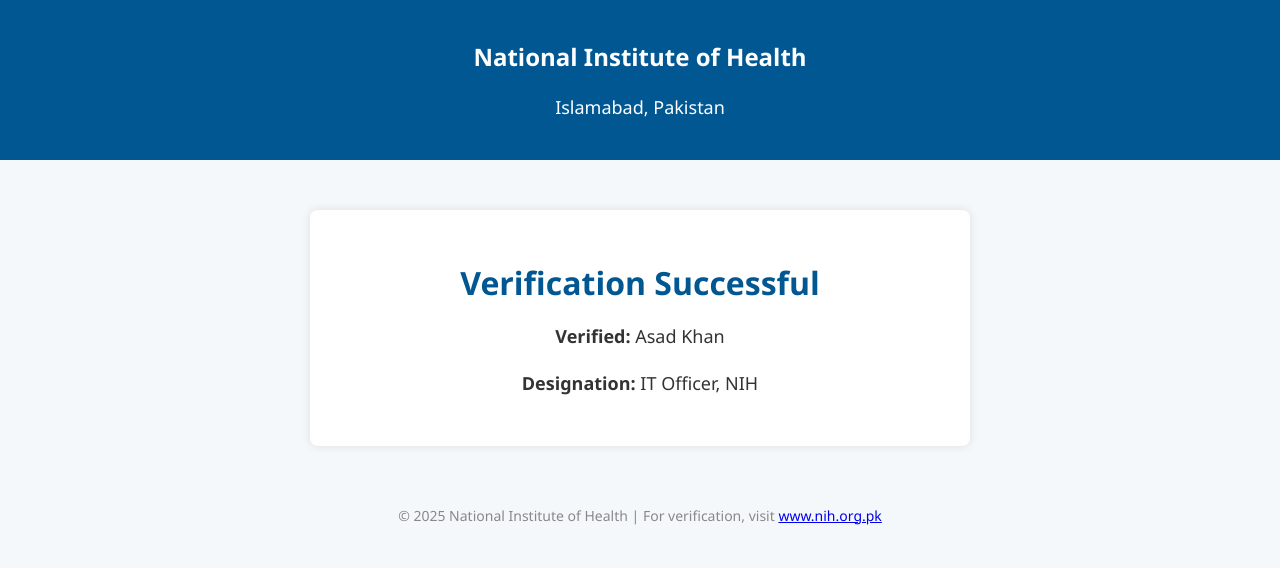
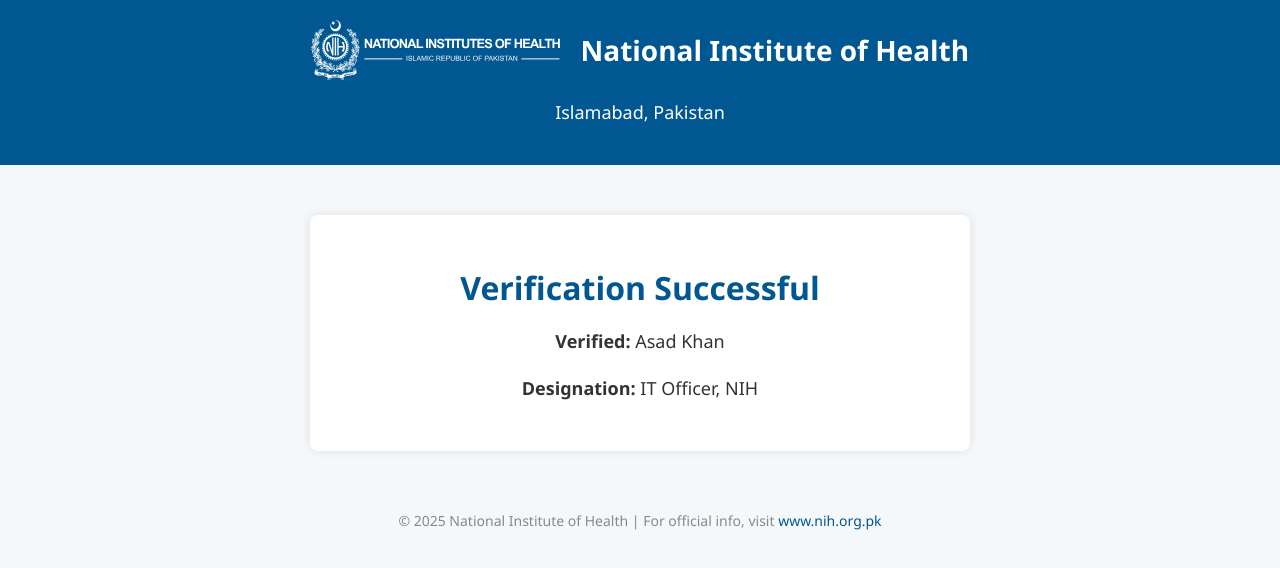
Before and after one commit to yeoasad/nig.org.pk, a plain HTML site: page index.html in a window 1280 px wide. Drawn offline with Linux system fonts and the light colour scheme.

Commit message:
index.html

```diff
--- a/index.html
+++ b/index.html
@@ -15,7 +15,24 @@
       background-color: #005792;
       color: white;
       padding: 20px 40px;
+    }
+    .header-content {
+      display: flex;
+      align-items: center;
+      justify-content: center;
+      gap: 20px;
+      flex-wrap: wrap;
+    }
+    .header-content img {
+      height: 60px;
+    }
+    .header-content h2 {
+      margin: 0;
+      font-size: 28px;
+    }
+    .subheading {
       text-align: center;
+      margin-top: 10px;
     }
     .content {
       max-width: 600px;
@@ -40,13 +57,22 @@
       font-size: 14px;
       color: #888;
     }
+    a {
+      color: #005792;
+      text-decoration: none;
+    }
   </style>
 </head>
 <body>
 
   <header>
-    <h2>National Institute of Health</h2>
-    <p>Islamabad, Pakistan</p>
+    <div class="header-content">
+      <img src="nih-logo-white.svg" alt="NIH Logo">
+      <h2>National Institute of Health</h2>
+    </div>
+    <div class="subheading">
+      <p>Islamabad, Pakistan</p>
+    </div>
   </header>
 
   <div class="content">
@@ -56,7 +82,7 @@
   </div>
 
   <footer>
-    &copy; 2025 National Institute of Health | For verification, visit <a href="https://www.nih.org.pk" target="_blank">www.nih.org.pk</a>
+    &copy; 2025 National Institute of Health | For official info, visit <a href="https://www.nih.org.pk" target="_blank">www.nih.org.pk</a>
   </footer>
 
 </body>
```
